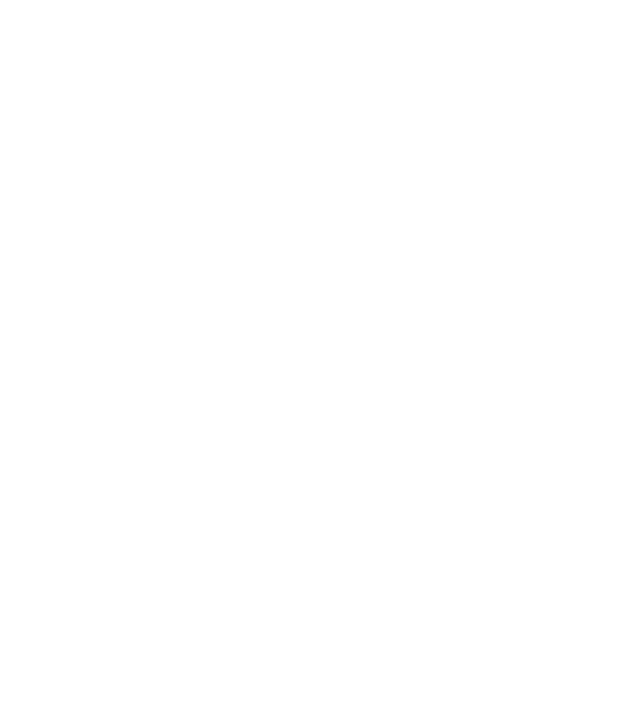
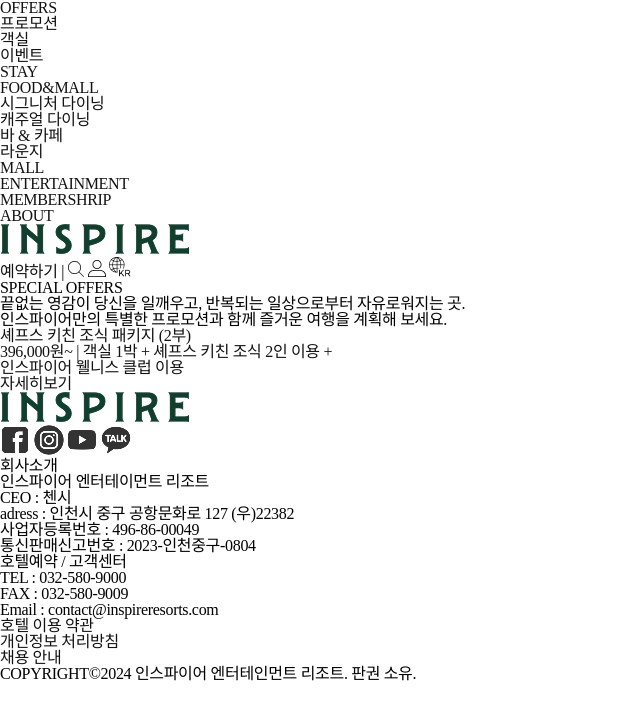
Before and after one commit to kimsuyeon1231/project_inspire, a plain HTML site: page index.html in a window 1280 px wide. Shown: the whole page, without its empty margins (0-640 px from the left). Drawn offline with Linux system fonts and the light colour scheme.

Commit message:
스페셜오퍼스작업중

```diff
--- a/index.html
+++ b/index.html
@@ -15,7 +15,92 @@
 </head>
 <body>
     <header>
-
+        <nav>
+            <ul class="gnb">
+                <li><a href="#">OFFERS</a>
+                    <ul class="lnb">
+                        <li><a href="#">프로모션</a></li>
+                        <li><a href="#">객실</a></li>
+                        <li><a href="#">이벤트</a></li>
+                </ul>
+                </li>
+                <li><a href="#">STAY</a></li>
+                <li><a href="#">FOOD&MALL</a>
+                    <ul class="lnb">
+                        <li><a href="#">시그니처 다이닝</a></li>
+                        <li><a href="#">캐주얼 다이닝</a></li>
+                        <li><a href="#">바 & 카페</a></li>
+                        <li><a href="#">라운지</a></li>
+                        <li><a href="#">MALL</a></li>
+                    </ul>
+                </li>
+                <li><a href="#">ENTERTAINMENT</a></li>
+                <li><a href="#">MEMBERSHRIP</a></li>
+                <li><a href="#">ABOUT</a></li>
+            </ul>
+        </nav>
+        <h1 class="logo"><a href="./index.html"><img src="./images/logo.png" alt="메인페이지 바로가기"></a></h1>
+        <div class="actions">
+            <a href="#">예약하기</a>
+            <span>|</span>
+            <a href="#"><img src="./images/search.png" alt="검색하기"></a>
+            <a href="#"><img src="./images/user.png" alt="마이페이지"></a>
+            <a href="#"><img src="./images/kr.png" alt="언어설정"></a>
+        </div>
     </header>
+    <main>
+        <section id="bnr"></section>
+        <section id="special_offers">
+            <h3>SPECIAL OFFERS</h3>
+            <p>끝없는 영감이 당신을 일깨우고, 반복되는 일상으로부터 자유로워지는 곳. <br>
+                인스파이어만의 특별한 프로모션과 함께 즐거운 여행을 계획해 보세요.</p>
+            <div class="special_offers_containers">
+                <a href="#">
+                    <h4>셰프스 키친 조식 패키지 (2부)</h4>
+                    <p class="offers_info">396,000원~ | 객실 1박 + 셰프스 키친 조식 2인 이용 +<br>
+                        인스파이어 웰니스 클럽 이용</p>
+                    <span>자세히보기<img src="" alt=""></span>
+                </a>
+            </div>
+        </section>
+        <section id="membership"></section>
+        <section id="tower_room"></section>
+        <section id="dining"></section>
+        <section id="entertainment"></section>
+        <section id="video"></section>
+    </main>
+    <footer>
+        <div class="first_line">
+            <h1 class="logo"><img src="./images/logo.png" alt="로고"></h1>
+            <div class="sns_icon">
+                <a href="#"><img src="./images/facebook.png" alt="페이스북"></a>
+                <a href="#"><img src="./images/insta.png" alt="인스타그램"></a>
+                <a href="#"><img src="./images/youtube.png" alt="유튜브"></a>
+                <a href="#"><img src="./images/kakao.png" alt="카카오톡"></a>
+            </div>
+        </div>
+        <div class="fnb">
+            <ul class="company">
+                <li class="fnb_title">회사소개</li>
+                <li>인스파이어 엔터테이먼트 리조트</li>
+                <li>CEO : 첸시</li>
+                <li>adress : 인천시 중구 공항문화로 127 (우)22382</li>
+                <li>사업자등록번호 : 496-86-00049</li>
+                <li>통신판매신고번호 : 2023-인천중구-0804</li>
+            </ul>
+            <ul class="fnb">
+                <li class="fnb_title">호텔예약 / 고객센터</li>
+                <li>TEL : 032-580-9000</li>
+                <li>FAX : 032-580-9009</li>
+                <li>Email : contact@inspireresorts.com</li>
+            </ul>
+            <ul class="fnb">
+                <li class="fnb_title"><a href="#">호텔 이용 약관</a></li>
+                <li class="fnb_title"><a href="#">개인정보 처리방침</a></li>
+                <li class="fnb_title"><a href="#">채용 안내</a></li>
+            </ul>
+        </div>
+        <div class="third_line">COPYRIGHT&copy;2024 인스파이어 엔터테인먼트 리조트. 판권 소유.</div>
+    </footer>
 </body>
 </html>
```
